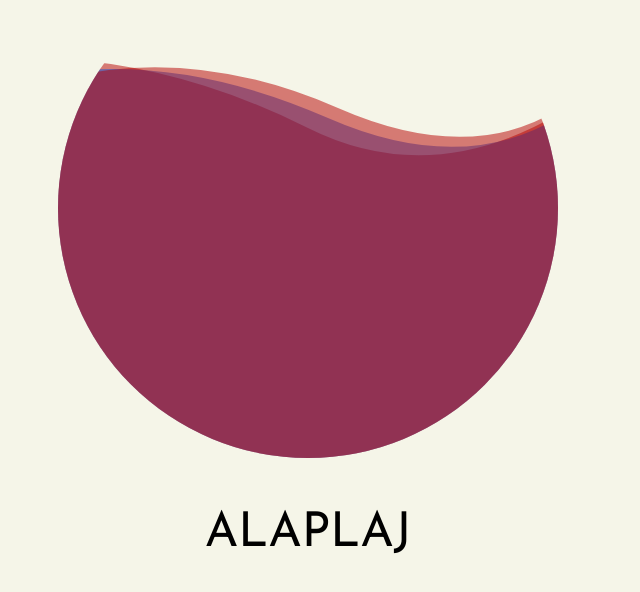
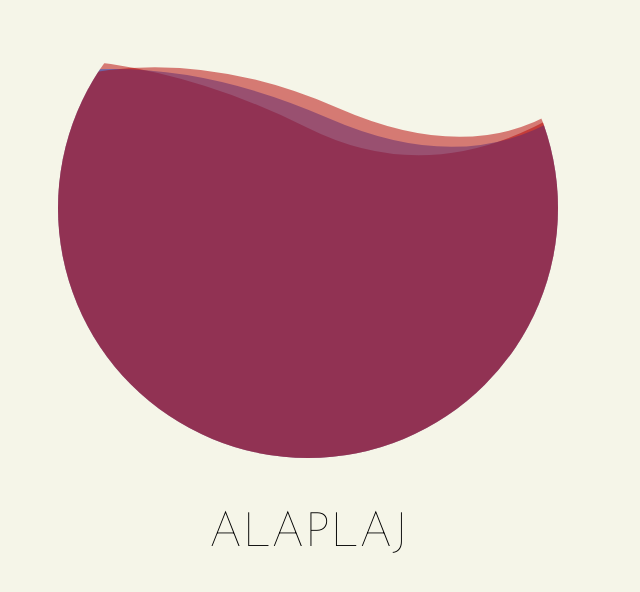
Before and after one commit to janteuni/alaplaj, a website: page index.html in a window 1280 px wide. Shown: the whole page, without its empty margins (0-640 px from the left). Drawn offline with nearby package versions, Linux system fonts and the light colour scheme.

Commit message:
change size font

```diff
--- a/scss/main.scss
+++ b/scss/main.scss
@@ -13,7 +13,8 @@ footer {
 	width: 600px;
 	text-align: center;
 	font-size: 3em;
-	font-family: 'Josefin Sans', sans-serif;
+	font-family: 'Josefin Sans';
+	font-weight: 100;
 }
 
 #circle {
```
Also changed, not shown: css/main.css, 1 other file.
